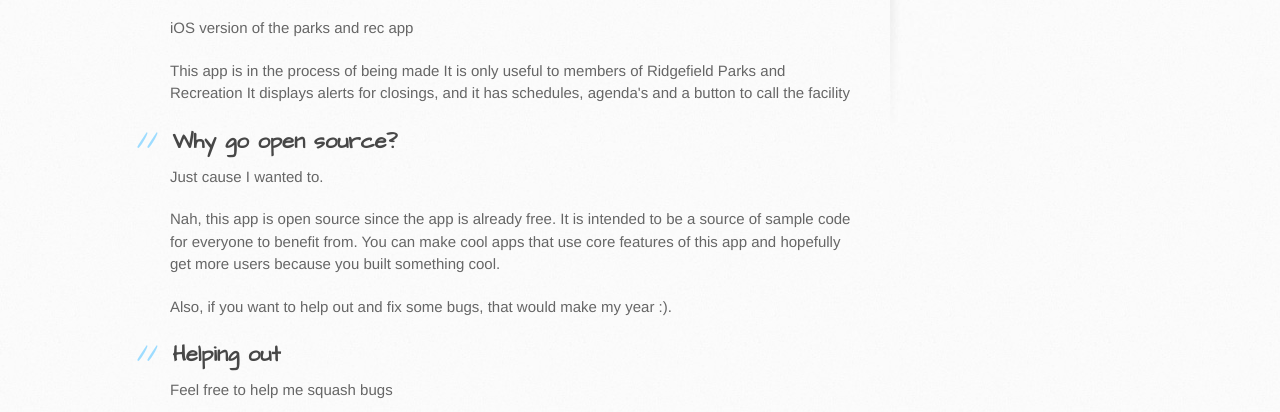
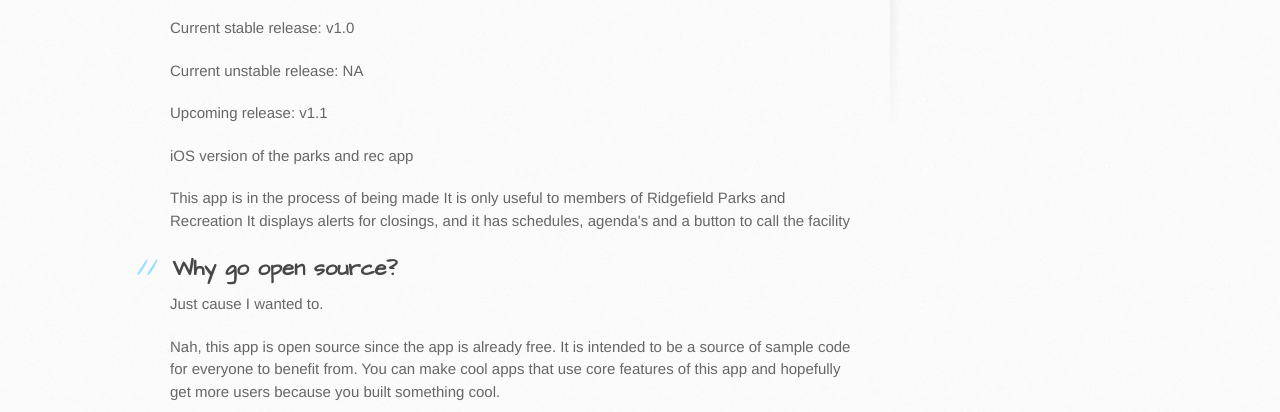
Before and after one commit to indianpoptart/Parks-and-Rec-App---iOS, a plain HTML site: page index.html in a window 1280 px wide. Shown: the part 685-1097 px from the top of the page. Drawn offline with Linux system fonts and the light colour scheme.

Commit message:
Create gh-pages branch via GitHub

```diff
--- a/index.html
+++ b/index.html
@@ -32,6 +32,12 @@
 <a name="parks-and-rec-app---ios" class="anchor" href="#parks-and-rec-app---ios"><span class="octicon octicon-link"></span></a>Parks-and-Rec-App---iOS</h2>
 
 <hr><p><img src="http://images.nikhilp.org/pandr.png" alt="PandR-icon"></p>
+
+<p>Current stable release: v1.0</p>
+
+<p>Current unstable release: NA</p>
+
+<p>Upcoming release: v1.1</p>
 
 <p>iOS version of the parks and rec app</p>
 
--- a/params.json
+++ b/params.json
@@ -1 +1 @@
-{"name":"Parks-and-Rec-app for iOS","tagline":"iOS version of the parks and rec app","body":"## Parks-and-Rec-App---iOS\r\n---\r\n![PandR-icon](http://images.nikhilp.org/pandr.png)\r\n\r\niOS version of the parks and rec app\r\n\r\nThis app is in the process of being made\r\nIt is only useful to members of Ridgefield Parks and Recreation\r\nIt displays alerts for closings, and it has schedules, agenda's\r\nand a button to call the facility\r\n\r\n## Why go open source?\r\n\r\nJust cause I wanted to.\r\n\r\nNah, this app is open source since the app is already free. It is intended to be a source of sample code for everyone to benefit from. You can make cool apps that use core features of this app and hopefully get more users because you built something cool.\r\n\r\nAlso, if you want to help out and fix some bugs, that would make my year :).\r\n\r\n## Helping out\r\n\r\nFeel free to help me squash bugs\r\n\r\n## Third-Party Plugins\r\nThank you [topfunky](http://topfunky.com) for creating [hpple](https://github.com/topfunky/hpple), useful for website scraping and getting data from the website\r\n","google":"","note":"Don't delete this file! It's used internally to help with page regeneration."}
+{"name":"Parks-and-Rec-app for iOS","tagline":"iOS version of the parks and rec app","body":"## Parks-and-Rec-App---iOS\r\n---\r\n![PandR-icon](http://images.nikhilp.org/pandr.png)\r\n\r\nCurrent stable release: v1.0\r\n\r\nCurrent unstable release: NA\r\n\r\nUpcoming release: v1.1\r\n\r\niOS version of the parks and rec app\r\n\r\nThis app is in the process of being made\r\nIt is only useful to members of Ridgefield Parks and Recreation\r\nIt displays alerts for closings, and it has schedules, agenda's\r\nand a button to call the facility\r\n\r\n## Why go open source?\r\n\r\nJust cause I wanted to.\r\n\r\nNah, this app is open source since the app is already free. It is intended to be a source of sample code for everyone to benefit from. You can make cool apps that use core features of this app and hopefully get more users because you built something cool.\r\n\r\nAlso, if you want to help out and fix some bugs, that would make my year :).\r\n\r\n## Helping out\r\n\r\nFeel free to help me squash bugs\r\n\r\n## Third-Party Plugins\r\nThank you [topfunky](http://topfunky.com) for creating [hpple](https://github.com/topfunky/hpple), useful for website scraping and getting data from the website\r\n","google":"","note":"Don't delete this file! It's used internally to help with page regeneration."}
```
